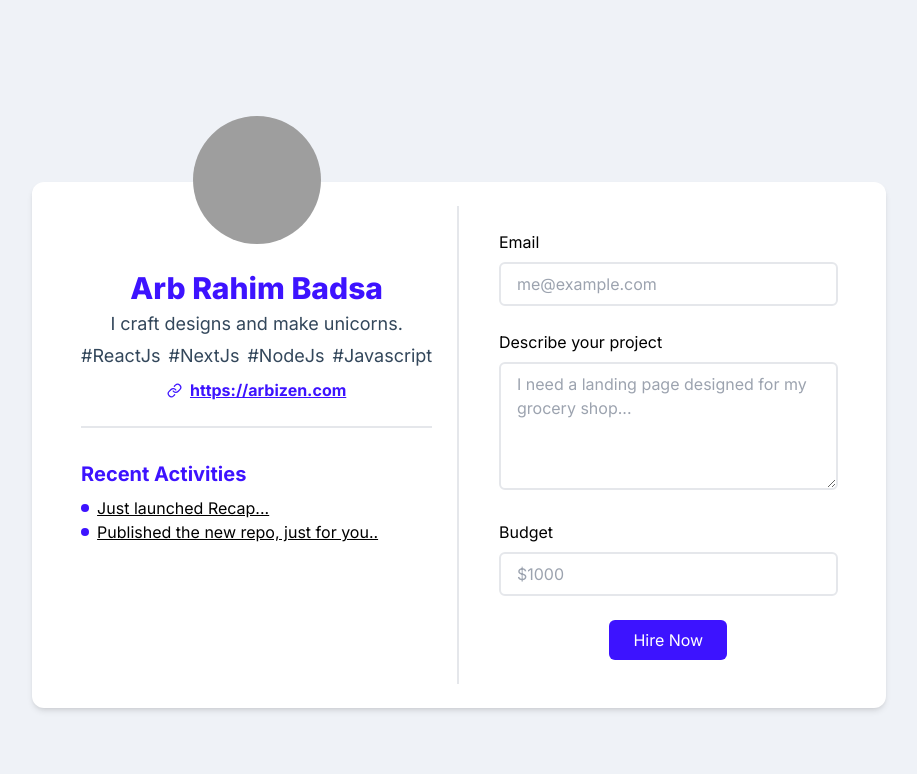
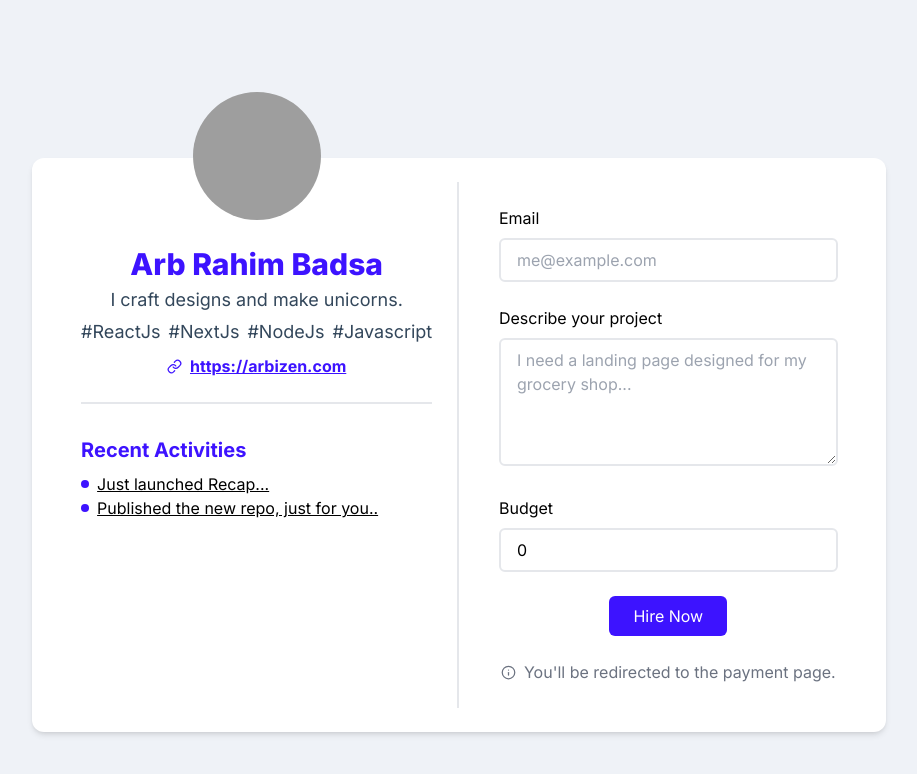
Before and after one commit to arbizen/hire-me, a Next.js app: page / in a window 1280 px wide. Shown: the top 774 px of the page, without its empty margins (181-1098 px from the left). Built offline with nearby package versions, Linux system fonts and the light colour scheme; grey boxes are pictures that could not be loaded.

Commit message:
Form + Validatioin

```diff
--- a/app/page.js
+++ b/app/page.js
@@ -1,6 +1,5 @@
-import Input from "@/components/Input";
-import Button from "@/components/Button";
 import { Link } from "lucide-react";
+import Form from "@/components/Form";
 
 export default function Page() {
   return (
@@ -63,16 +62,7 @@ export default function Page() {
           </div>
         </div>
         <div className="p-6 border-t-2 md:border-0 xl:flex xl:flex-col xl:pl-10 xl:items-center xl:border-0">
-          <form className="space-y-6 w-full">
-            <Input placeholder="me@example.com" type="input" label="Email" />
-            <Input
-              placeholder="I need a landing page designed for my grocery shop..."
-              type="textarea"
-              label="Describe your project"
-            />
-            <Input placeholder="$1000" type="input" label="Budget" />
-            <Button>Hire Now</Button>
-          </form>
+          <Form />
         </div>
       </div>
     </div>
--- /dev/null
+++ b/components/Form.jsx
@@ -0,0 +1,88 @@
+"use client";
+import Input from "@/components/Input";
+import Button from "@/components/Button";
+import { Info } from "lucide-react";
+import { useForm } from "react-hook-form";
+import { yupResolver } from "@hookform/resolvers/yup";
+import * as yup from "yup";
+
+const schema = yup
+  .object({
+    email: yup
+      .string()
+      .email("Please type a valid email.")
+      .required("You must type your email."),
+    description: yup.string().min(10, "Minimum 10 characters, please."),
+    budget: yup
+      .number()
+      .required("Please type your budget")
+      .min(50, "Budget must be $50 or more."),
+  })
+  .required();
+
+export const ErrorMessage = ({ children }) => {
+  return <p className="mt-2 text-red-500">{children}</p>;
+};
+
+export default function Form() {
+  const {
+    register,
+    formState: { errors },
+    handleSubmit,
+  } = useForm({
+    resolver: yupResolver(schema),
+    defaultValues: {
+      email: "",
+      description: "",
+      budget: 0,
+    },
+  });
+
+  const onSubmit = (data) => console.log(data);
+
+  return (
+    <>
+      <form onSubmit={handleSubmit(onSubmit)} className="space-y-6 w-full">
+        <div>
+          <Input
+            placeholder="me@example.com"
+            inputType="input"
+            label="Email"
+            register={register}
+            name="email"
+            required={true}
+          />
+          <ErrorMessage>{errors.email?.message}</ErrorMessage>
+        </div>
+        <div>
+          <Input
+            placeholder="I need a landing page designed for my grocery shop..."
+            inputType="textarea"
+            label="Describe your project"
+            register={register}
+            name="description"
+            required={true}
+          />
+          <ErrorMessage>{errors.description?.message}</ErrorMessage>
+        </div>
+        <div>
+          <Input
+            placeholder="$1000"
+            inputType="input"
+            label="Budget"
+            register={register}
+            name="budget"
+            required={true}
+            type="number"
+          />
+          <ErrorMessage>{errors.budget?.message}</ErrorMessage>
+        </div>
+        <Button type="submit">Hire Now</Button>
+      </form>
+      <p className="mt-6 text-gray-500 flex items-center gap-2">
+        <Info size={15} />
+        You'll be redirected to the payment page.
+      </p>
+    </>
+  );
+}
--- a/components/Input.jsx
+++ b/components/Input.jsx
@@ -1,13 +1,27 @@
-export default function Input({ label, type, ...params }) {
+export default function Input({
+  label,
+  inputType,
+  register,
+  name,
+  required,
+  type,
+  ...params
+}) {
   return (
     <div className="space-y-2">
       <p>{label}</p>
-      {type === "input" ? (
-        <input {...params} className="px-4 py-2 w-full rounded-md border-2" />
+      {inputType === "input" ? (
+        <input
+          {...params}
+          type={type}
+          className="px-4 py-2 w-full rounded-md border-2"
+          {...register(name, { required })}
+        />
       ) : (
         <textarea
           {...params}
           className="px-4 py-2 w-full rounded-md border-2 h-32"
+          {...register(name, { required })}
         />
       )}
     </div>
--- a/package.json
+++ b/package.json
@@ -9,6 +9,7 @@
     "lint": "next lint"
   },
   "dependencies": {
+    "@hookform/resolvers": "^3.1.0",
     "autoprefixer": "10.4.14",
     "eslint": "8.42.0",
     "eslint-config-next": "13.4.5",
@@ -17,6 +18,8 @@
     "postcss": "8.4.24",
     "react": "18.2.0",
     "react-dom": "18.2.0",
-    "tailwindcss": "3.3.2"
+    "react-hook-form": "^7.44.3",
+    "tailwindcss": "3.3.2",
+    "yup": "^1.2.0"
   }
 }
```
Also changed, not shown: 1 other file (tests, documents, lock files or other folders).
